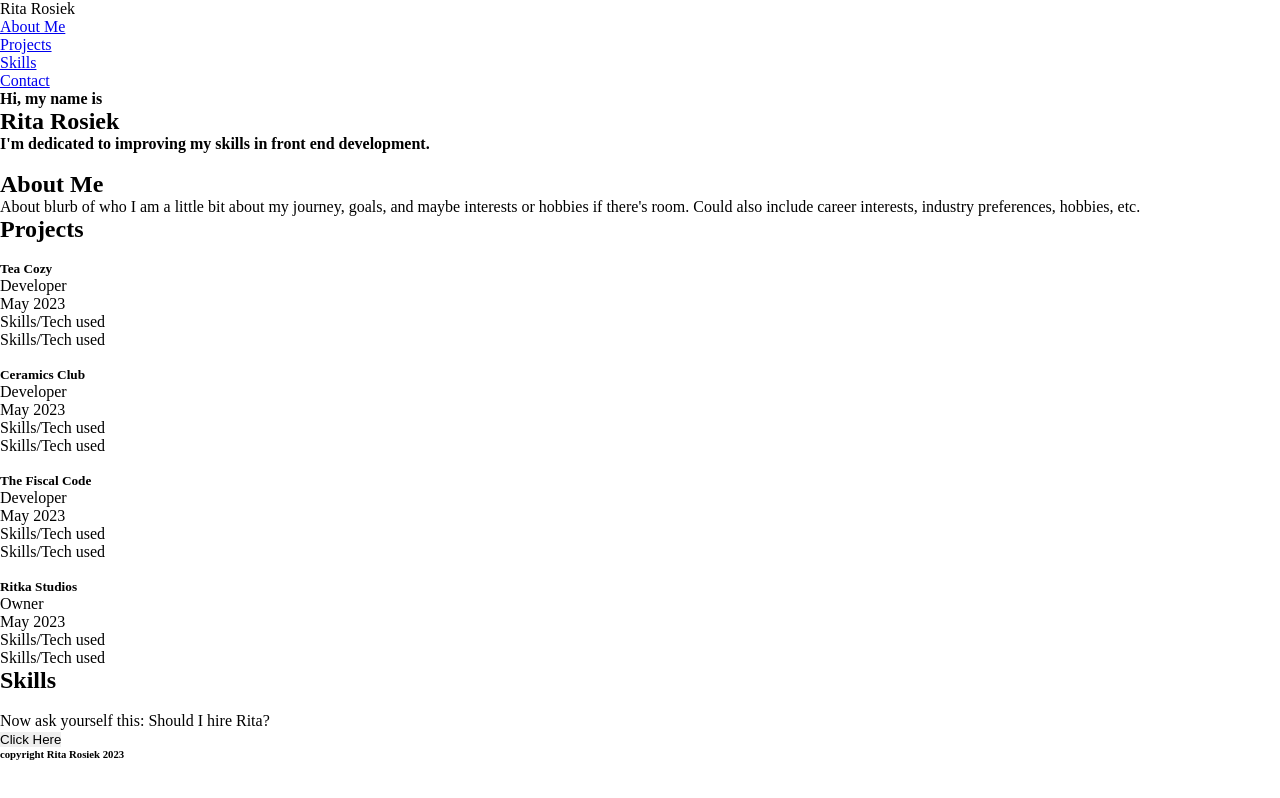
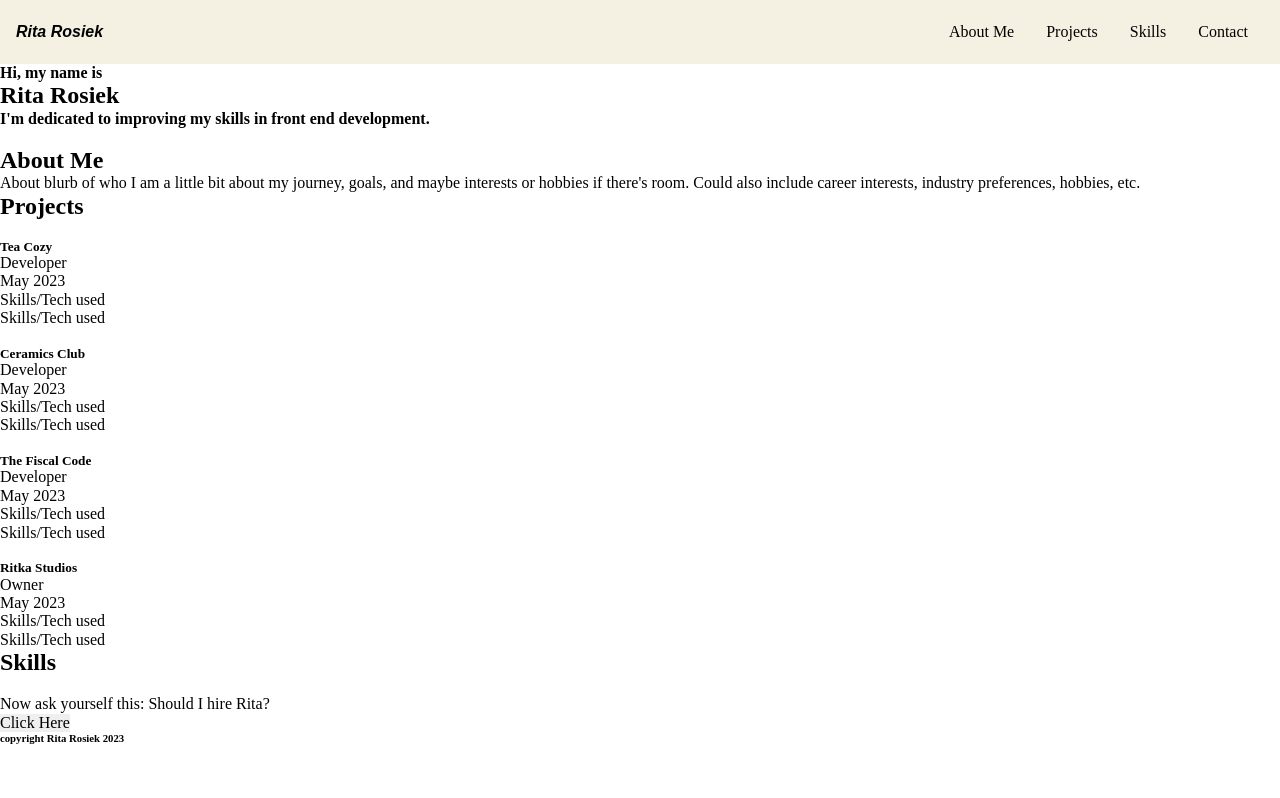
Before and after one commit to ritabobita/Portfolio_Project, a website: page index.html in a window 1280 px wide. Drawn offline with nearby package versions, Linux system fonts and the light colour scheme.

Commit message:
Add normalize.css and update CSS & HTML

```diff
--- a/CSS/style.css
+++ b/CSS/style.css
@@ -1,3 +1,11 @@
+/*Color Scheme:
+    #FFF9C9
+    #86280D
+    #B5C99A
+    #F4F1E3
+    #FFC95F
+*/
+
 * {
     box-sizing: border-box;
     margin: 0;
@@ -6,12 +14,47 @@
 }
 
 @font-face {
-    font-family: 'Kanit', sans-serif;
-    font-family: 'Roboto Mono', monospace;
-    src: url('https://fonts.googleapis.com/css2?family=Kanit:wght@200&family=Roboto+Mono:wght@100;200;300;400&display=swap');
+    font-family: 'Montserrat', sans-serif;
+    font-family: 'Raleway', sans-serif;
+    src: url('https://fonts.googleapis.com/css2?family=Montserrat:wght@100;300;400&family=Raleway:ital,wght@0,400;0,500;0,600;1,400;1,500&display=swap');
 }
 
 .container {
     display: flex;
     flex-direction: column;
 }
+
+/* Navigation Bar */
+
+nav {
+    display: flex;
+    flex-direction: row;
+    justify-content: space-between;
+    align-items: center;
+    width: 100%;
+    height: 16.625rem;
+    flex-wrap: wrap;
+    padding-top: 2rem;
+    background-color: #F4F1E3;
+    padding: 0;
+    height: 4rem;
+}
+
+.nav-links {
+    display: flex;
+    padding: 1rem;
+    list-style-type: none;
+}
+
+.nav-links a {
+    padding: 0 1rem;
+    text-decoration: none;
+    color: black;
+}
+
+.name {
+    padding: 0 1rem;
+    font-family: 'Montserrat', sans-serif;
+    font-weight: bold;
+    font-style: italic;
+}
--- a/index.html
+++ b/index.html
@@ -4,14 +4,16 @@
     <meta charset="UTF-8">
     <meta http-equiv="X-UA-Compatible" content="IE=edge">
     <meta name="viewport" content="width=device-width, initial-scale=1.0">
+    <link rel="stylesheet" href="node_modules/normalize.css/normalize.css">
     <link rel="stylesheet" href="CSS/style.css" />
     <title>Portfolio Project</title>
 </head>
 <body>
     <div class="container">
+
         <nav>
             <p class="name">Rita Rosiek</p>
-            <ul class="nav">
+            <ul class="nav-links">
                 <li class="nav-item"><a href="#">About Me</a></li>
                 <li class="nav-item"><a href="#">Projects</a></li>
                 <li class="nav-item"><a href="#">Skills</a></li>
--- /dev/null
+++ b/package.json
@@ -0,0 +1,5 @@
+{
+  "dependencies": {
+    "normalize.css": "^8.0.1"
+  }
+}
```
Also changed, not shown: 1 other file.
